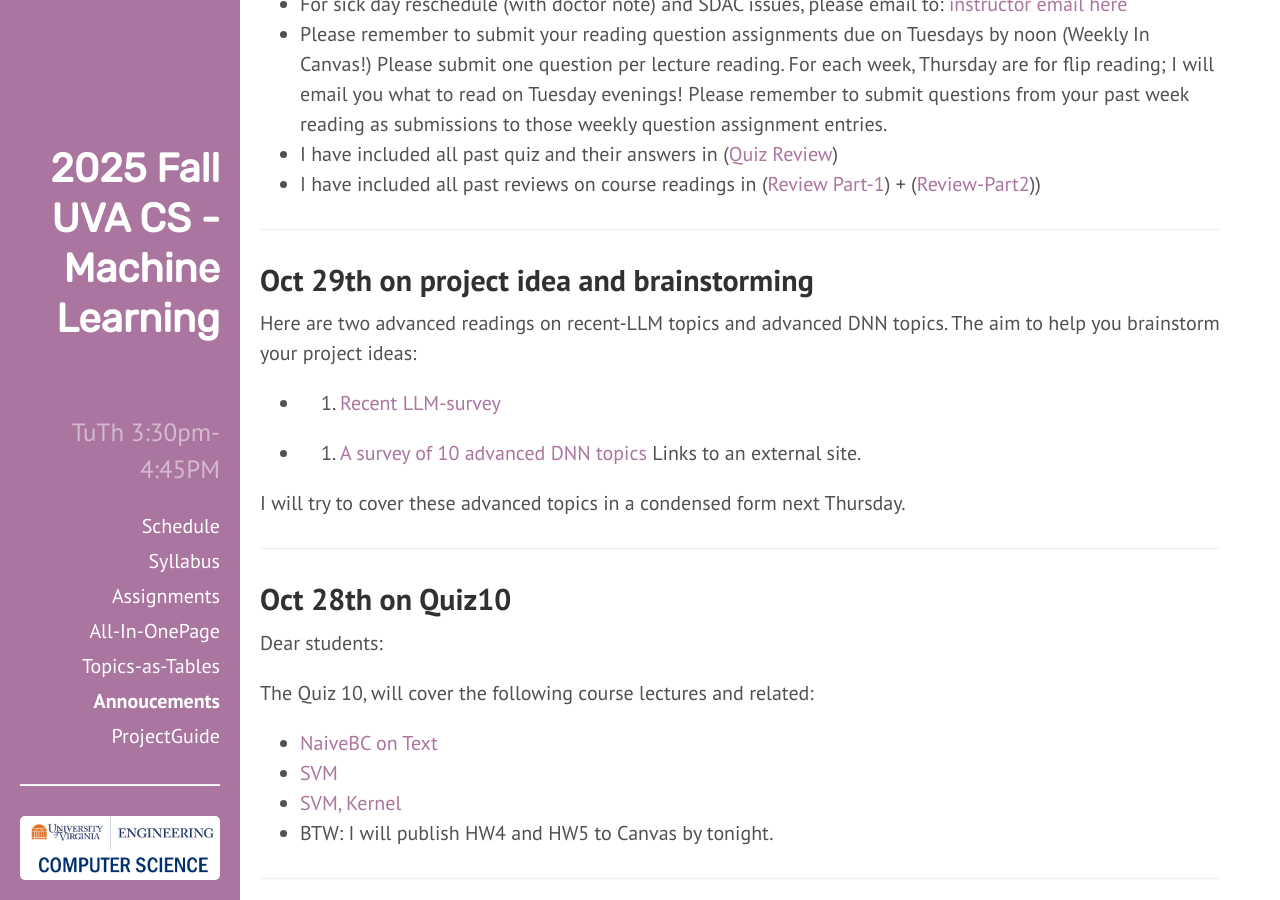
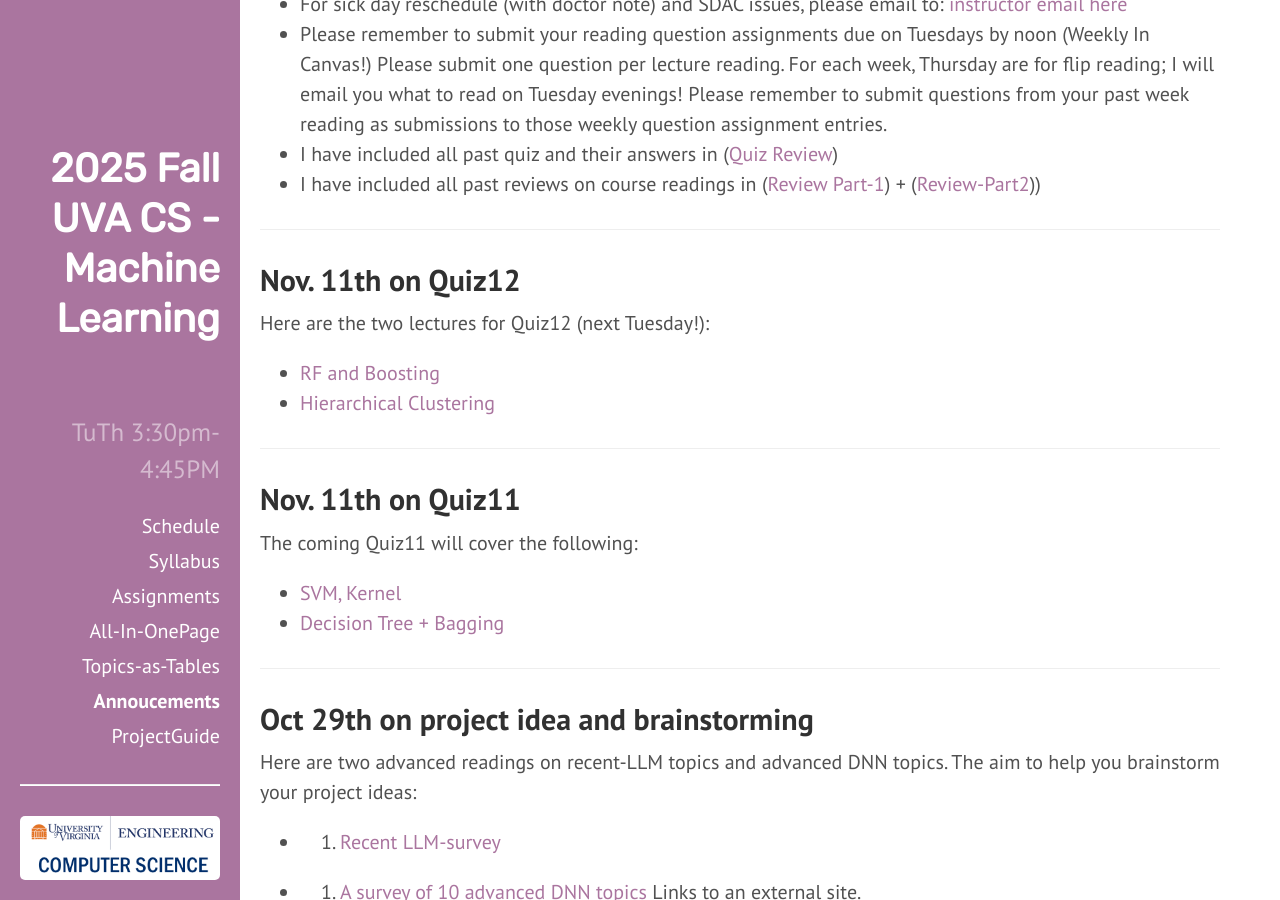
Before and after one commit to qiyanjun/2025Fall-UVA-CS-MachineLearningDeep, a Jekyll site: the page built from z25fBlog.md, in a window 1280 px wide and 900 px high, scrolled down 531 px. Built offline with Jekyll 4.4.1, drawn with Linux system fonts in a browser that asks for light colours.

Commit message:
Update z25fBlog.md

```diff
--- a/z25fBlog.md
+++ b/z25fBlog.md
@@ -18,6 +18,31 @@ desc: "Important Annoucements for 2025 Fall UVa CS -ML-Undergraduate"
 - Please remember to submit your reading question assignments due on Tuesdays by noon (Weekly In Canvas!) Please submit one question per lecture reading. For each week, Thursday are for flip reading; I will email you what to read on Tuesday evenings!  Please remember to submit questions from your past week reading as submissions to those weekly question assignment entries.
 - I have included all past quiz and their answers in ([Quiz Review](https://qiyanjun.github.io/2025Fall-UVA-CS-MachineLearningDeep//notebook/zz-Quiz.pdf))
 - I have included all past reviews on course readings in ([Review Part-1](https://qiyanjun.github.io/2025Fall-UVA-CS-MachineLearningDeep//notebook/Szz-quiz-QA.pdf)) + ([Review-Part2](https://qiyanjun.github.io/2025Fall-UVA-CS-MachineLearningDeep//notebook/Szz-Quiz-QA-part2.pdf)))
+
+
+
+
+---
+
+
+## Nov. 11th on Quiz12
+
+Here are the two lectures for Quiz12 (next Tuesday!):
+
++ [RF and Boosting ](https://qiyanjun.github.io/2025Fall-UVA-CS-MachineLearningDeep//contents/S4-L05-Boost/)
++ [Hierarchical Clustering](https://qiyanjun.github.io/2025Fall-UVA-CS-MachineLearningDeep//contents/S5-L01-Hier/)
+
+
+---
+
+
+## Nov. 11th on Quiz11
+
+The coming Quiz11 will cover the following:
+
+- [SVM, Kernel](https://qiyanjun.github.io/2025Fall-UVA-CS-MachineLearningDeep//contents/S4-L03-svm-kernel/)
+- [ Decision Tree + Bagging](https://qiyanjun.github.io/2025Fall-UVA-CS-MachineLearningDeep//contents/S4-L04-DT/)
+
 
 
 
```
